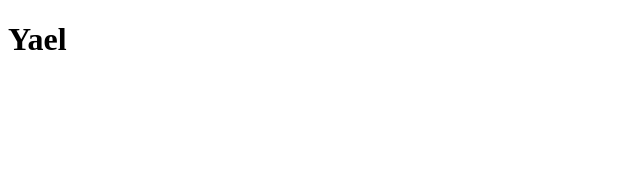
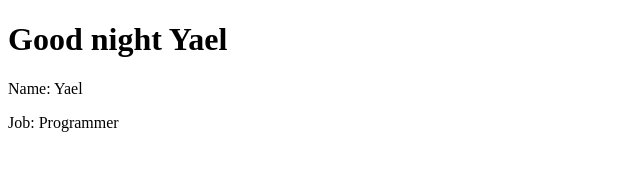
Before and after one commit to cyaelcastro/Vue, a website: page index.html in a window 1280 px wide. Shown: the whole page, without its empty margins (0-640 px from the left). Drawn offline with nearby package versions, Linux system fonts and the light colour scheme.

Commit message:
end chapter3

```diff
--- a/app.js
+++ b/app.js
@@ -1,6 +1,12 @@
 new Vue ({
     el:"#vue-app",
     data: {
-        name: "Yael"
+        name: "Yael",
+        job: "Programmer"
+    },
+    methods: {
+        greet: function(time){
+            return "Good " + time + " " + this.name
+        }
     }
 })
--- a/index.html
+++ b/index.html
@@ -11,7 +11,9 @@
 </head>
 <body>
     <div id="vue-app">
-        <h1>{{ name }}</h1>
+        <h1>{{ greet("night") }}</h1>
+        <p>Name: {{ name }}</p>
+        <p>Job: {{ job }}</p>
     </div>
     <script src="app.js"></script>
 </body>
```
